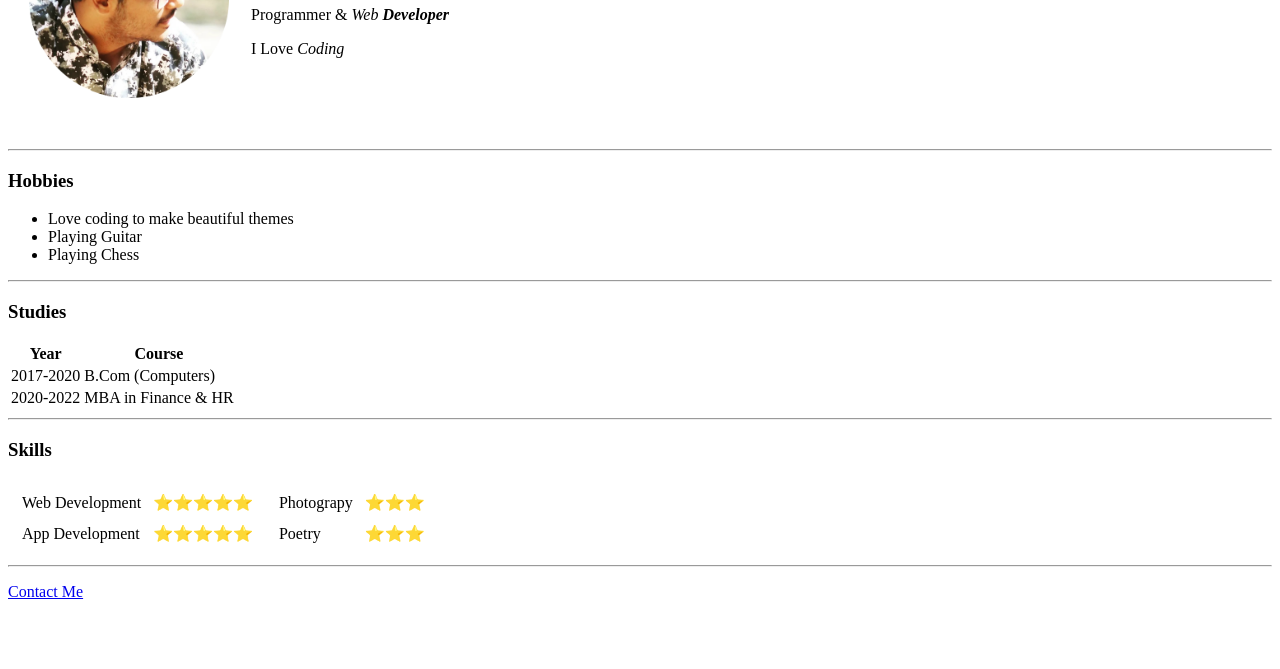
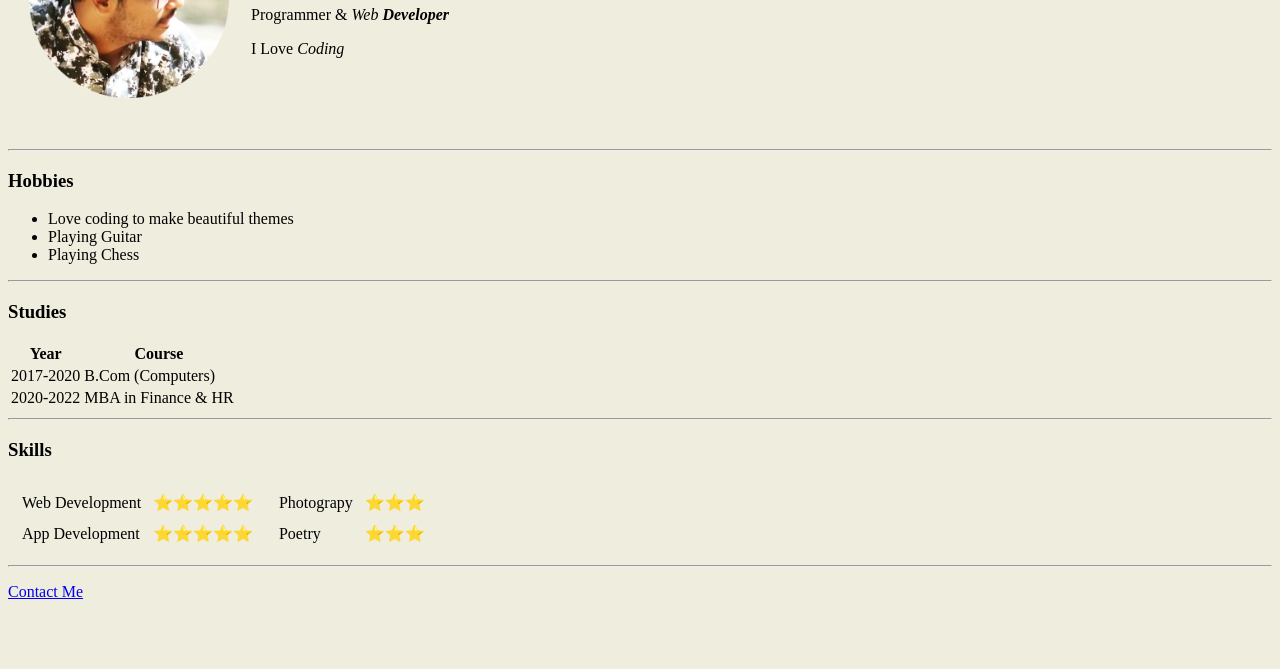
Before and after one commit to ikarthik23/CV, a plain HTML site: page index.html in a window 1280 px wide. Shown: the part 131-800 px from the top of the page. Drawn offline with Linux system fonts and the light colour scheme.

Commit message:
Update index.html

```diff
--- a/index.html
+++ b/index.html
@@ -6,7 +6,7 @@
   <title>Karthik's Blog</title>
 </head>
 
-<body>
+<body style="background-color: #EEEDDE;">
   <table cellspacing="20">
     <tr>
       <td><img src="karthikpic.png" alt="Karthik" width="200px"></td>
```
